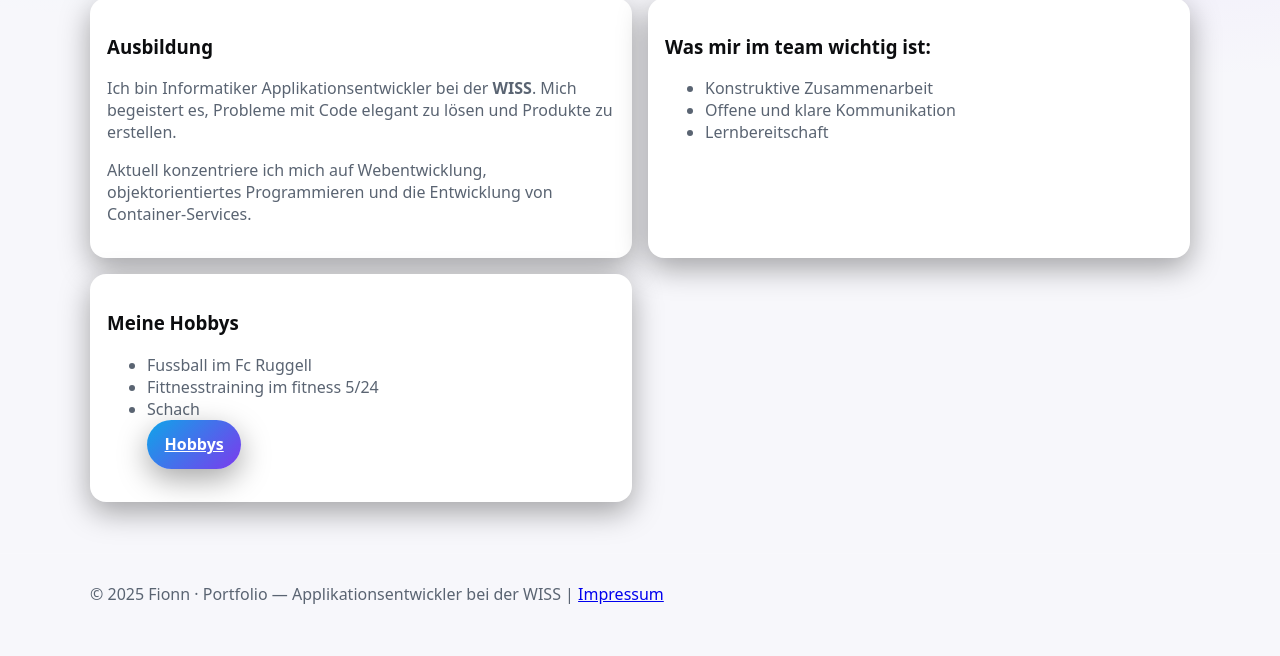
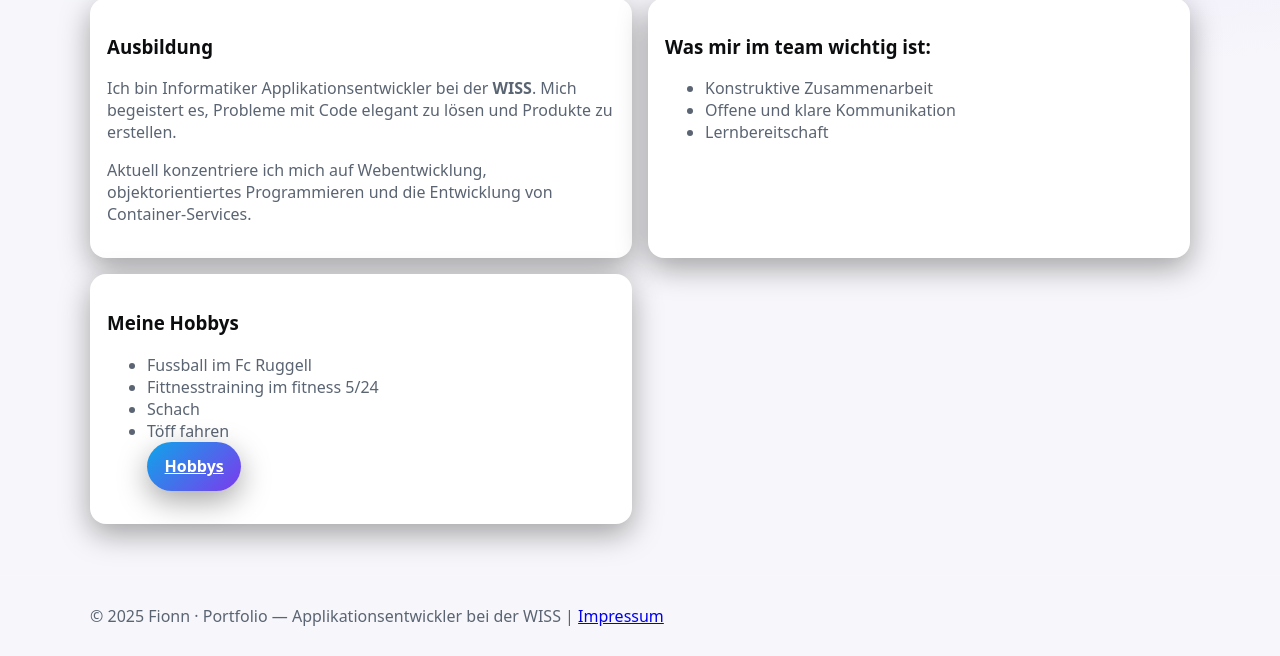
Before and after one commit to FionnLaesser/Fionn-laesser.ch, a plain HTML site: page ueber.html in a window 1280 px wide. Shown: the part 195-851 px from the top of the page. Before the commit the page ends 829 px from the top, so only its background shows below. Drawn offline with Linux system fonts and the light colour scheme.

Commit message:
Update Ueber mich Seite

```diff
--- a/ueber.html
+++ b/ueber.html
@@ -56,6 +56,7 @@
             <li>Fussball im Fc Ruggell</li>
             <li>Fittnesstraining im fitness 5/24</li>
             <li>Schach</li>
+            <li>Töff fahren</li>
             <a class="btn" href="hobbys.html"> Hobbys</a>
           </ul>
         </div>
```
